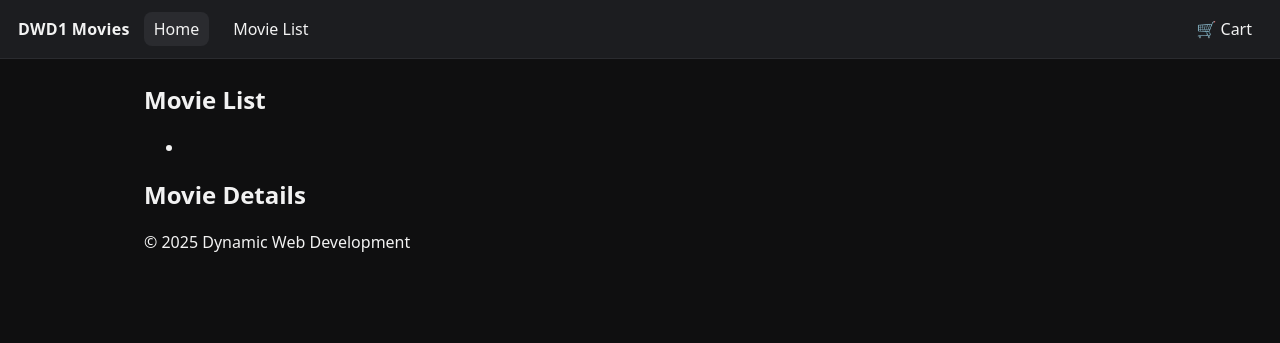
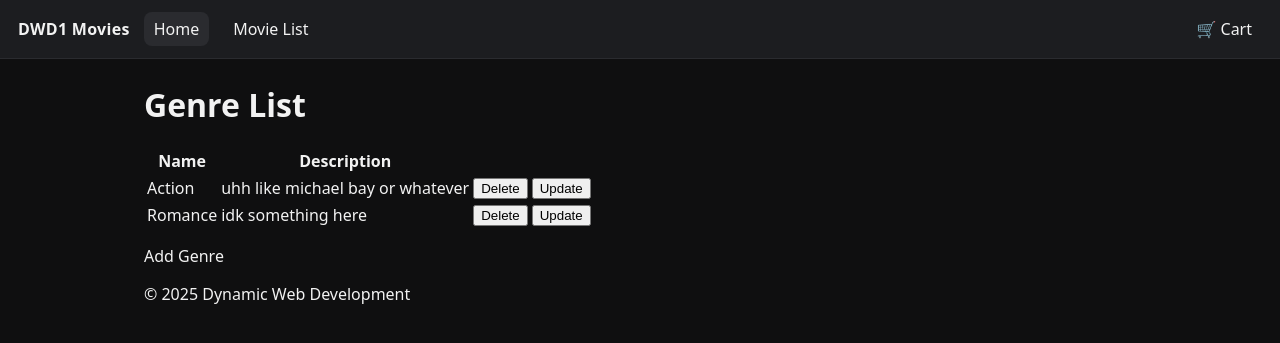
Before and after one commit to rysbrand/group_DWD1, a PHP site: page /genre_manager/index.php in a window 1280 px wide. Shown: the top 343 px of the page. Run offline with PHP 8.4, Linux system fonts and the light colour scheme; data comes from the database, SQL or seed files in the repository; some libraries are stand-ins or nearby versions.

Commit message:
Crud operations being added. It is all in its own folders and contains new files for all of the crud operations. Also changed db files so that crud operations could function

```diff
--- /dev/null
+++ b/app/genre_manager/genre_list.php
@@ -0,0 +1,37 @@
+<?php include '../views/header.php'; ?>
+<main>
+    <h1>Genre List</h1>
+
+    <section>
+        <table>
+            <tr>
+                <th>Name</th>
+                <th>Description</th>
+                <th>&nbsp;</th>
+            </tr>
+            <?php foreach ($genres as $genre) : ?>
+            <tr>
+                <td><?php echo $genre['Name']; ?></td>
+                <td><?php echo $genre['Description']; ?></td>
+                <td><form action="." method="post">
+                    <input type="hidden" name="action"
+                           value="delete_genre">
+                    <input type="hidden" name="genre_id"
+                           value="<?php echo $genre['genre_ID']; ?>">
+                    <input type="submit" value="Delete">
+                </form></td>
+                <td><form action="." method="post">
+                    <input type="hidden" name="action"
+                           value="show_update_form">
+                    <input type="hidden" name="genre_id"
+                           value="<?php echo $genre['genre_ID']; ?>">
+                    <input type="submit" value="Update">
+                </form></td>
+            </tr>
+            <?php endforeach; ?>
+        </table>
+        <p><a href="?action=show_add_form">Add Genre</a></p>
+        <!-- <p class="last_paragraph"><a href="?action=list_categories">List Categories</a></p>         -->
+    </section>
+</main>
+<?php include '../views/footer.php'; ?>
--- /dev/null
+++ b/app/genre_manager/index.php
@@ -0,0 +1,62 @@
+<?php
+require('../models/database.php');
+require('../models/genres_db.php');
+
+$action = filter_input(INPUT_POST, 'action');
+if ($action == NULL) {
+    $action = filter_input(INPUT_GET, 'action');
+    if ($action == NULL) {
+        $action = 'list_genres';
+    }
+}
+
+if ($action == 'list_genres') {
+    $genres = get_genres();
+    include('genre_list.php');
+} else if ($action == 'show_add_form') {
+    $genres = get_genres();
+    include('genre_add.php');
+} else if ($action == 'add_genre') {
+    $name = filter_input(INPUT_POST, 'name');
+    $description = filter_input(INPUT_POST, 'description');
+    if ($name == NULL || $description == NULL) {
+        $error = "Invalid movie data. Check all fields and try again.";
+        include('../errors/error.php');
+    } else {
+        add_genre($name, $description);
+        header("Location: index.php?action=list_genres");
+        exit();
+    }
+} else if ($action == 'show_update_form') {
+    $genre_id = filter_input(INPUT_POST, 'genre_id',
+            FILTER_VALIDATE_INT);
+    $genre = get_genre($genre_id);
+    include('genre_update.php');
+} else if ($action == 'update_genre') {
+    $genre_id = filter_input(INPUT_POST, 'genre_id',
+            FILTER_VALIDATE_INT);
+    $name = filter_input(INPUT_POST, 'name');
+    $description = filter_input(INPUT_POST, 'description');
+    if ($genre_id == NULL || $genre_id == FALSE || $name == NULL || $description == NULL) {
+        $error = "Invalid genre data. Check all fields and try again.";
+        include('../errors/error.php');
+    } else {
+        update_genre($genre_id, $name, $description);
+        header("Location: index.php?action=list_genres");
+        exit();
+    }
+} else if ($action == 'delete_genre') {
+    $genre_id = filter_input(INPUT_POST, 'genre_id',
+            FILTER_VALIDATE_INT);
+    if ($genre_id == NULL || $genre_id == FALSE) {
+        $error = "Missing or incorrect category.";
+        include('../errors/error.php');
+    } else {
+        delete_genre($genre_id);
+        header("Location: index.php?action=list_genres");
+        exit();
+    }
+}
+
+
+?>
--- a/app/index.php
+++ b/app/index.php
@@ -30,6 +30,7 @@
   default:
     include $ROOT . '/movie_catalog/movie_view.php'; // ← home page
     break;
+
 }
 
 include $ROOT . '/views/footer.php';
--- a/app/models/database.php
+++ b/app/models/database.php
@@ -3,6 +3,7 @@
     $dsn = 'mysql:host=localhost;dbname=dwd_unit2_database';
     $username = 'root';
     $password = '';
+    //$password = 'thing'; // This will change based off what your password is. I changed my password so it is different for me. Rylee S
 
     try {
         $db = new PDO($dsn, $username, $password);
--- a/app/models/genres_db.php
+++ b/app/models/genres_db.php
@@ -2,7 +2,7 @@
 <?php
 function get_genres() {
     global $db;
-    $query = 'SELECT * FROM genres
+    $query = 'SELECT * FROM genre
               ORDER BY genre_ID';
     $statement = $db->prepare($query);
     $statement->execute();
@@ -13,16 +13,51 @@
 
 // Make sure to double check that these are the correct names in the
 // database
-function get_genre_name($genre_id) {
+function get_genre($genre_id) {
     global $db;
-    $query = 'SELECT * FROM genres
+    $query = 'SELECT * FROM genre
+              WHERE genre_ID = :genre_id';
+    $statement = $db->prepare($query);
+    $statement->bindValue(":genre_id", $genre_id);
+    $statement->execute();
+    $genre = $statement->fetch();
+    $statement->closeCursor();
+    return $genre;
+}
+
+function add_genre($name, $description) {
+    global $db;
+    $query = 'INSERT INTO genre
+                 (Name, Description)
+              VALUES
+                 (:name, :description)';
+    $statement = $db->prepare($query);
+    $statement->bindValue(':name', $name);
+    $statement->bindValue(':description', $description);
+    $statement->execute();
+    $statement->closeCursor();
+}
+
+function update_genre($genre_id, $name, $description) {
+    global $db;
+    $query = 'UPDATE genre
+              SET Name = :name, Description = :description
+              WHERE genre_ID = :genre_id';
+    $statement = $db->prepare($query);
+    $statement->bindValue(':name', $name);
+    $statement->bindValue(':description', $description);
+    $statement->bindValue(':genre_id', $genre_id);
+    $statement->execute();
+    $statement->closeCursor();
+}
+
+function delete_genre($genre_id) {
+    global $db;
+    $query = 'DELETE FROM genre
               WHERE genre_ID = :genre_id';
     $statement = $db->prepare($query);
     $statement->bindValue(':genre_id', $genre_id);
     $statement->execute();
-    $genre = $statement->fetch();
     $statement->closeCursor();
-    $genre_name = $genre['genre_Name'];
-    return $genre_name;
 }
 ?>
--- a/app/models/movies_db.php
+++ b/app/models/movies_db.php
@@ -4,7 +4,7 @@
 function get_movies_by_genre($genre_id) {
     global $db;
     $query = 'SELECT * FROM movies
-              WHERE movies.genreID = :genre_id
+              WHERE movies.genre_ID = :genre_id
               ORDER BY movie_ID';
     $statement = $db->prepare($query);
     $statement->bindValue(":genre_id", $genre_id);
@@ -26,6 +26,38 @@
     return $movie;
 }
 
+function add_movie($title, $genre_id, $description, $release_year, $price) {
+    global $db;
+    $query = 'INSERT INTO movies
+                 (Title, genre_ID, Description, release_Year, Price)
+              VALUES
+                 (:title, :genre_id, :description, :release_year, :price)';
+    $statement = $db->prepare($query);
+    $statement->bindValue(':title', $title);
+    $statement->bindValue(':genre_id', $genre_id);
+    $statement->bindValue(':description', $description);
+    $statement->bindValue(':release_year', $release_year);
+    $statement->bindValue(':price', $price);
+    $statement->execute();
+    $statement->closeCursor();
+}
+
+function update_movie($movie_id, $title, $genre_id, $description, $release_year, $price) {
+    global $db;
+    $query = 'UPDATE movies
+              SET Title = :title, genre_ID = :genre_id, Description = :description, release_Year = :release_year, Price = :price
+              WHERE movie_ID = :movie_id';
+    $statement = $db->prepare($query);
+    $statement->bindValue(':title', $title);
+    $statement->bindValue(':genre_id', $genre_id);
+    $statement->bindValue(':description', $description);
+    $statement->bindValue(':release_year', $release_year);
+    $statement->bindValue(':price', $price);
+    $statement->bindValue(':movie_id', $movie_id);
+    $statement->execute();
+    $statement->closeCursor();
+}
+
 function delete_movie($movie_id) {
     global $db;
     $query = 'DELETE FROM movies
@@ -36,19 +68,4 @@
     $statement->closeCursor();
 }
 // Really need to double check this for all the correct columns and such
-
-function add_movie($genre_id, $title, $price, $description) {
-    global $db;
-    $query = 'INSERT INTO movies
-                 (genre_ID, movie_title, movie_price, movie_description)
-              VALUES
-                 (:genre_id, :name, :price, :description)';
-    $statement = $db->prepare($query);
-    $statement->bindValue(':genre_id', $genre_id);
-    $statement->bindValue(':title', $title);
-    $statement->bindValue(':price', $price);
-    $statement->bindValue(':description', $description);
-    $statement->execute();
-    $statement->closeCursor();
-}
 ?>
--- a/app/movie_catalog/movie_view.php
+++ b/app/movie_catalog/movie_view.php
@@ -4,19 +4,19 @@
         <h1>Movie List</h1>
         <nav>
             <ul>
-                <?php //foreach ($movies as $movie) : ?>
+                <?php foreach ($movies as $movie) : ?>
                 <li>
-                    <!--<a href="?movie_id=<?php// echo $movie['movieID']; ?>">
-                        <?php //echo $movie['title']; ?>-->
+                    <a href="?movie_id=<?php echo $movie['movieID']; ?>">
+                        <?php echo $movie['title']; ?>
                     </a>
                 </li>
-                <?php// endforeach; ?>
+                <?php endforeach; ?>
             </ul>
         </nav>
     </aside>
     <section>
         <h1>Movie Details</h1>
-        <!-- <?php //if (isset($movie)) : ?>
+        <?php //if (isset($movie)) : ?>
         <div id="movie_details">
             <h2><?php// echo $movie['title']; ?></h2>
             <p><strong>Release Year:</strong>
@@ -36,6 +36,6 @@
         </div>
         <?php //else: ?>
         <p>Select a movie to view its details.</p>
-        <?php// endif; ?>-->
+        <?php// endif; ?>
     </section>
 </main>
--- a/app/views/header.php
+++ b/app/views/header.php
@@ -13,7 +13,7 @@
   <meta charset="utf-8" />
   <title><?= htmlspecialchars($page_title) ?></title>
   <meta name="viewport" content="width=device-width, initial-scale=1" />
-  <link rel="stylesheet" href="../app/main.css">
+  <link rel="stylesheet" href="../main.css">
 </head>
 <body>
   <nav class="navbar">
```
Also changed, not shown: app/genre_manager/genre_add.php (added, +24 -0 lines), app/genre_manager/genre_update.php (added, +25 -0 lines), app/movie_manager/index.php (added, +79 -0 lines), app/movie_manager/movie_add.php (added, +42 -0 lines), app/movie_manager/movie_list.php (added, +63 -0 lines), app/movie_manager/movie_update.php (added, +44 -0 lines).
